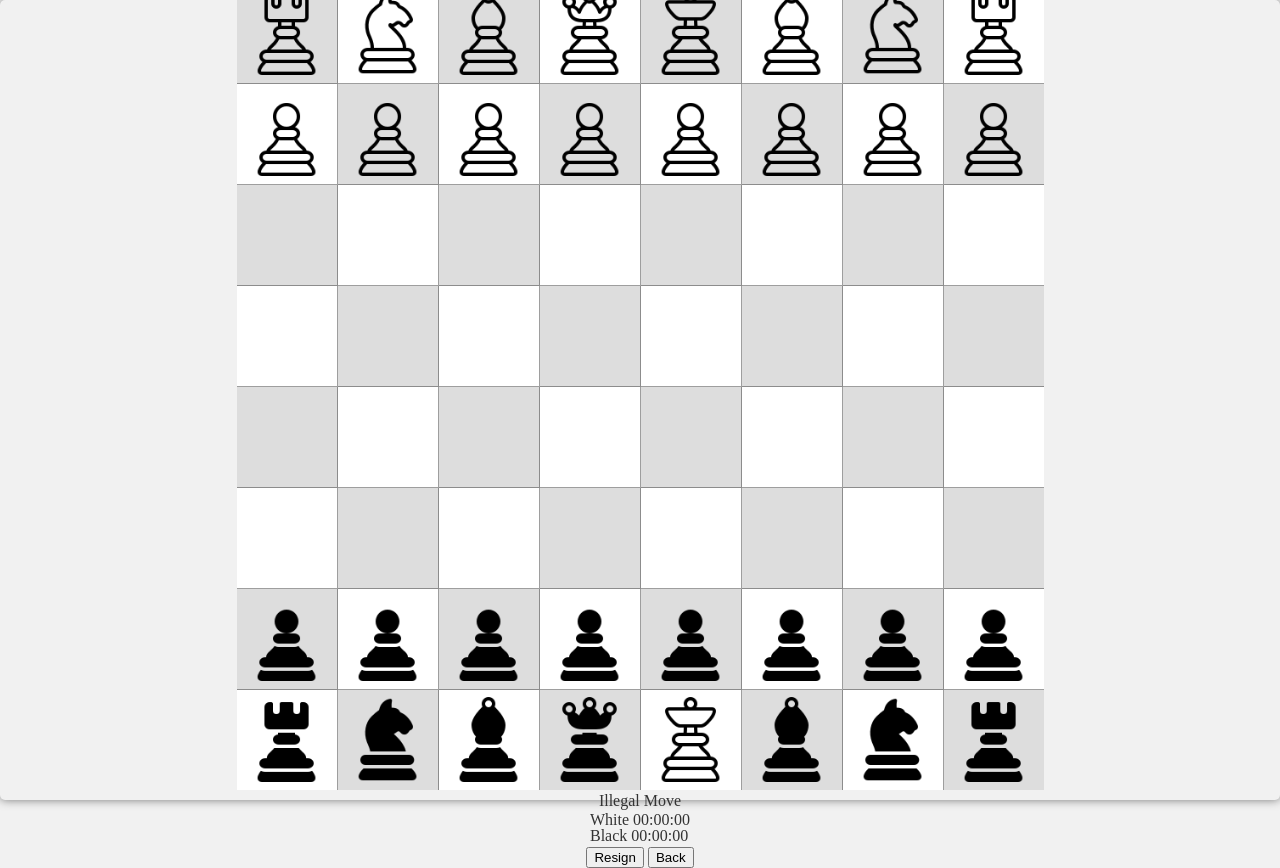
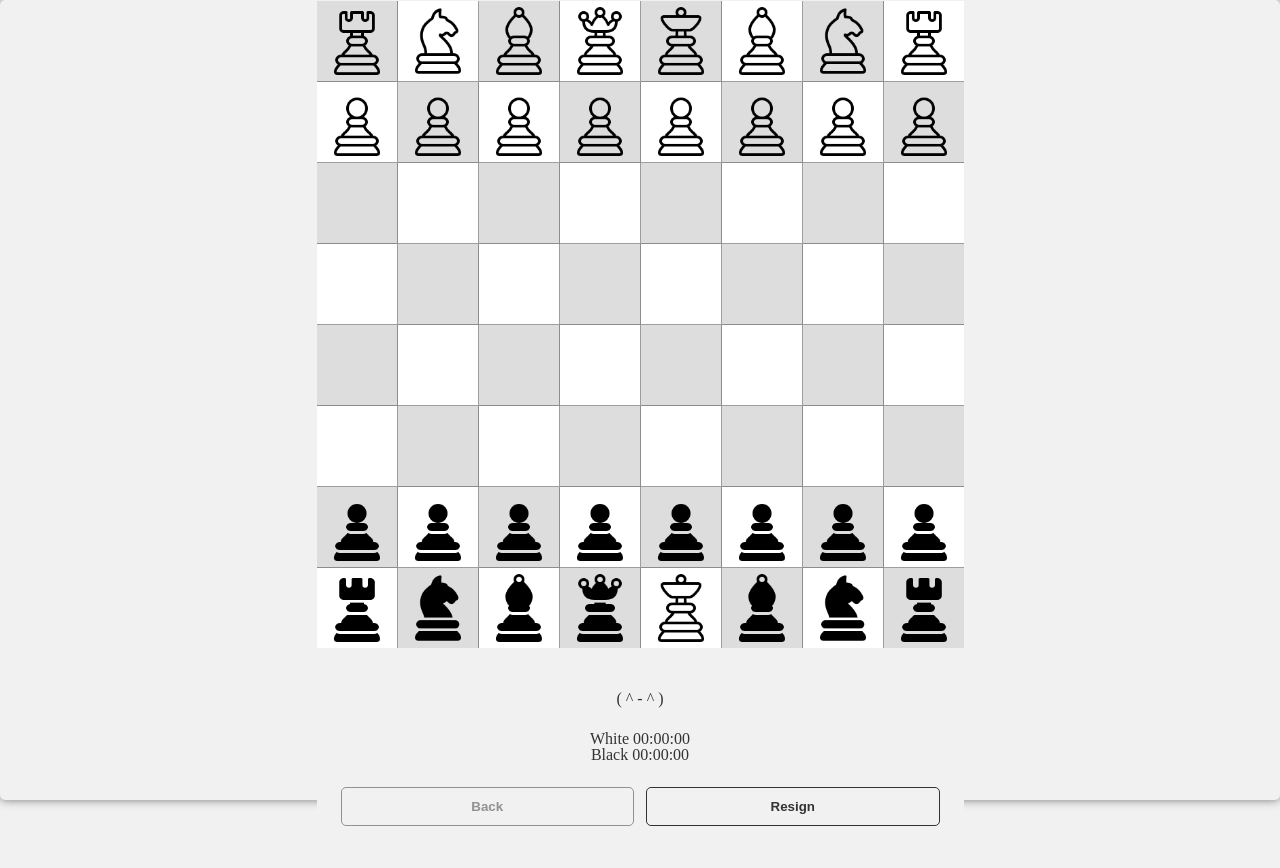
Before and after one commit to WhiteRose404/symbol-clash, a plain HTML site: page board.html in a window 1280 px wide. Drawn offline with Linux system fonts and the light colour scheme; files whose address does not match are found by name.

Commit message:
update UI~ not much but an honest work

```diff
--- a/board.html
+++ b/board.html
@@ -102,9 +102,9 @@
                 <!-- chess pieces -->
 
             </div>
-        </section>
-        <section id="error-box">Illegal Move</section>
-        <section id="info-box">
+            <div class="side-box">
+                <div id="error-box">( ^ - ^ )</div>
+                <div id="info-box">
                     <div id="time">
                         <div>
                             <span class="player-name">White</span>
@@ -116,10 +116,12 @@
                         </div>
                     </div>
                     <div id="general"></div>
-        </section>
-        <section id="button-box">
+                </div>
+                <div id="button-box">
+                    <button type="button" id="back" disabled>Back</button>
                     <button type="button" id="resign">Resign</button>
-            <button type="button" id="back">Back</button>
+                </div>
+            </div>
         </section>
     </main>
     <!-- modules -->
--- a/src/board/index.mjs
+++ b/src/board/index.mjs
@@ -12,6 +12,10 @@ const cells = document.querySelectorAll('#game-board .cell');
 const timeInfo = document.querySelector('#info-box > #time');
 const generalInfo = document.querySelector('#info-box > #general');
 
+// button's
+const backButton = document.querySelector('#back');
+const resignButton = document.querySelector('#resign');
+
 // error box
 const error = document.querySelector('#error-box');
 
@@ -22,7 +26,19 @@ let board = new Board(whitePlayer, blackPlayer);
 const game_history = [board.getSnapShot()]; // to be refactored: should store metadata only which
                                             // will be used to create a new board
 
-let alreadySelected = false;
+
+
+// buttons listeners
+backButton.addEventListener('click', (e)=>{
+    e.preventDefault();
+    board = rollback();
+    updateBoard();
+});
+
+
+
+
+// let alreadySelected = false;
 let initialPosition = null;
 updateBoard();
 cells.forEach((cell) => {
@@ -57,12 +73,14 @@ cells.forEach((cell) => {
             }
             const response = board.move(initialPiece, targetPiece);
             game_history.push(board.getSnapShot());
+            // enable the back button
+            backButton.disabled = false;
             if(!response.moved){
                 // fix the check issue
                 // invalid move
-                if(response.check){
+                // if(response.check){
                     board = rollback();
-                }
+                // }
                 error.innerHTML = response.error;
                 error.classList.remove('hidden');
             }
@@ -93,12 +111,14 @@ function rollback(){
     // return the board to the previous state
     // and return the board
     console.log("activated rollback")
-    if(game_history.length === 1)
-        console.warn("You can't rollback anymore");
-    else if(game_history.length > 1)
+    if(game_history.length > 1)
         game_history.pop();
     else
         new Error("Rollback error");
+    if(game_history.length === 1){
+        // disable the back button
+        backButton.disabled = true;
+    }
     console.log("game_history", game_history);
     const new_board = createBoardFromSnapShot(game_history[game_history.length - 1]);
     return new_board;
--- a/style/board.css
+++ b/style/board.css
@@ -4,13 +4,69 @@
     gap: 0.2rem;
 }
 
+#body {
+    display: flex;
+    gap: 1.2rem;
+}
+
+
+#body .side-box{
+    display: flex;
+    flex-direction: column;
+    gap: 1.5rem;
+    padding: 1.5rem;
+    background-color: var(--main-bg);
+    border-radius: 0.5rem;
+    text-align: center;
+}
+
+#body .side-box #button-box{
+    display: flex;
+    gap: 0.75rem;
+}
+#body .side-box #button-box button{
+    width: 100%;
+    padding: 0.7rem;
+    border-radius: 5px;
+    border: 1px solid var(--main-color);
+    outline: none;
+    background-color: var(--main-color);
+    color: var(--main-bg);
+    font-weight: bold;
+    cursor: pointer;
+}
+#body .side-box #button-box button~button {
+    background-color: transparent;
+    color: var(--main-color)
+}
+#body .side-box #button-box > button:hover {
+    background-color: var(--main-bg);
+    color: var(--main-color);
+    opacity: 1;
+}
+#body .side-box #button-box > button:active {
+    background-color: var(--main-bg);
+    color: var(--main-color);
+    opacity: 1;
+}
+#body .side-box #button-box > button:disabled {
+    background-color: var(--main-bg);
+    color: var(--main-color);
+    opacity: 0.5;
+    cursor: not-allowed;
+}
+#body .side-box #button-box > button:disabled:active {
+    background-color: var(--main-bg);
+    color: var(--main-color);
+    opacity: 1;
+}
 #game-board{
     position: relative;
     display: grid;
     grid-template-columns: repeat(8, 100px);
     grid-template-rows: repeat(8, 100px);
     gap: 1px;
-    width: 100%;
+    /* width: 100%; */
     height: 100%;
     margin: 0 auto;
     padding: 0;
@@ -27,7 +83,14 @@
     cursor: pointer;
     font-family: 'Courier New', Courier, monospace;
 }
-@media screen and ((width < 1024px) and (height < 1024px)){
+
+@media screen and ((width < 1024px) or (height < 1024px)){
+    #body{
+        flex-direction: column;
+    }
+}
+
+@media screen and ((width < 1024px) or (height < 1024px)){
     #game-board{
         grid-template-columns: repeat(8, 80px);
         grid-template-rows: repeat(8, 80px);
```
Lines whose indentation alone changed are shown as unchanged.
